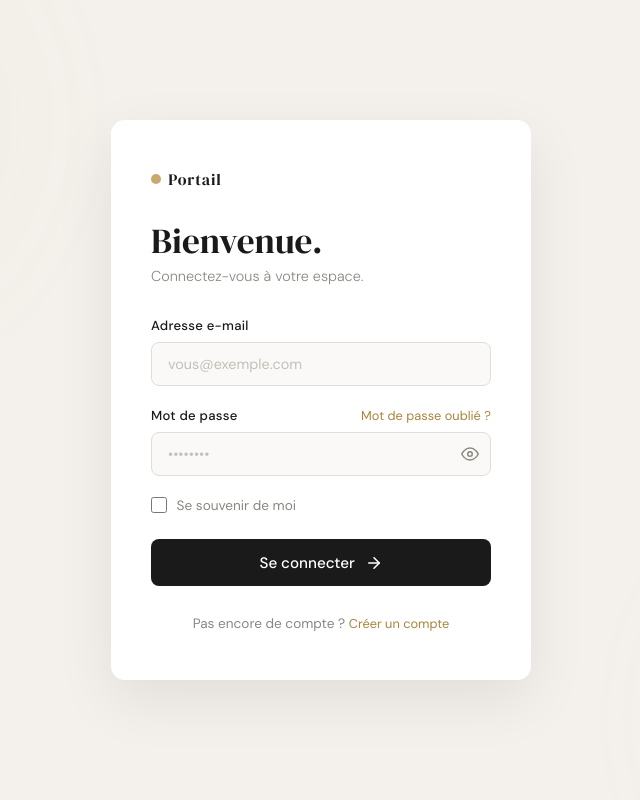
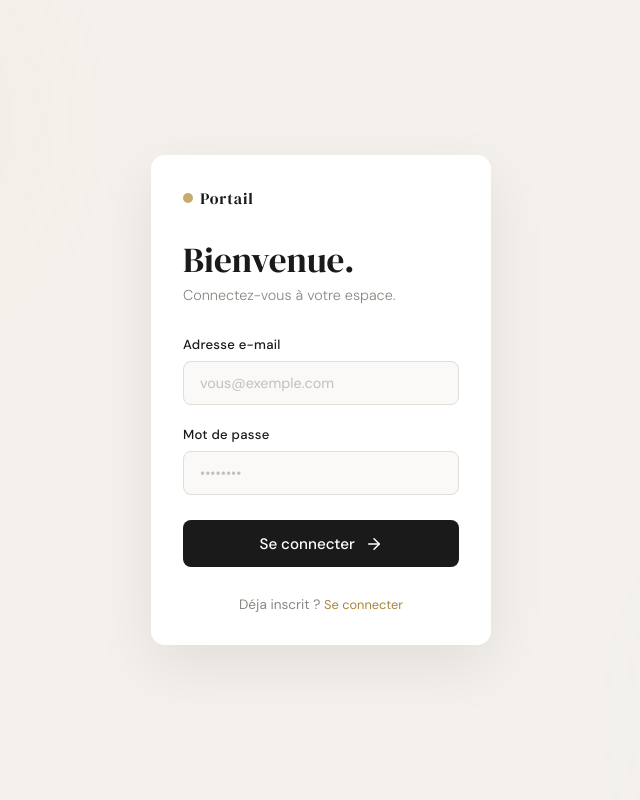
Before and after one commit to louisbrajat/Projet_GenFlix, a Flask app: template templates/login.html in a window 1280 px wide. Shown: the whole page, without its empty margins (319-959 px from the left). Run offline with Flask 3, Linux system fonts and the light colour scheme; the template is opened without the code that fills it, so the values that code supplies are empty.

Commit message:
HTML Login & CSS login new version

```diff
--- a/app.py
+++ b/app.py
@@ -23,7 +23,7 @@ app.config["SESSION_SQLALCHEMY"] = db
 
 @app.route('/', methods=['GET'])
 def home():
-    return render_template("base.html")
+    return render_template("login.html")
 
 db.init_app(app)
 sess.init_app(app)
@@ -31,5 +31,6 @@ sess.init_app(app)
 with app.app_context():
     db.create_all()
 
+
 if __name__ == "__main__":
     app.run(host="127.0.0.1", port=5000, debug=True)
--- a/static/css/login.css
+++ b/static/css/login.css
@@ -88,9 +88,9 @@ body {
   background: var(--card-bg);
   border-radius: var(--radius);
   box-shadow: var(--shadow);
-  padding: 3rem 2.5rem;
+  padding: 2rem 2rem;
   width: 100%;
-  max-width: 420px;
+  max-width: 340px;
   animation: fadeUp 0.5s ease both;
 }
 
@@ -204,47 +204,9 @@ body {
   background: #fff;
 }
 
-/* Password field — laisser de la place pour l'icône */
-.form__input-wrapper .form__input {
-  padding-right: 2.8rem;
-}
-
-.form__eye {
-  position: absolute;
-  right: 0.75rem;
-  top: 50%;
-  transform: translateY(-50%);
-  background: none;
-  border: none;
-  cursor: pointer;
-  color: var(--muted);
-  display: flex;
-  align-items: center;
-  padding: 0;
-  transition: color 0.2s;
-}
-.form__eye:hover { color: var(--accent); }
-
-/* Checkbox */
-.form__check {
-  display: flex;
-  align-items: center;
-  gap: 0.6rem;
-}
-
-.form__checkbox {
-  width: 16px;
-  height: 16px;
-  accent-color: var(--accent);
-  cursor: pointer;
-  flex-shrink: 0;
-}
-
-.form__check-label {
-  font-size: 0.85rem;
-  color: var(--muted);
-  cursor: pointer;
-  user-select: none;
+/* Password field — padding normal */
+.form__input {
+  padding: 0.75rem 1rem;
 }
 
 /* =============================================
--- a/templates/login.html
+++ b/templates/login.html
@@ -4,7 +4,7 @@
   <meta charset="UTF-8" />
   <meta name="viewport" content="width=device-width, initial-scale=1.0"/>
   <title>Connexion</title>
-  <link rel="stylesheet" href="{{ url_for('static', filename='css/login.css') }}" />
+  <link rel="stylesheet" href="../static/css/login.css" />
   <link href="https://fonts.googleapis.com/css2?family=DM+Serif+Display&family=DM+Sans:wght@300;400;500&display=swap" rel="stylesheet"/>
 </head>
 <body>
@@ -41,11 +41,7 @@
       </div>
 
       <div class="form__group">
-        <div class="form__label-row">
         <label class="form__label" for="password">Mot de passe</label>
-          <a class="form__link" href="#">Mot de passe oublié ?</a>
-        </div>
-        <div class="form__input-wrapper">
         <input
           class="form__input"
           type="password"
@@ -55,19 +51,6 @@
           autocomplete="current-password"
           required
         />
-          <button type="button" class="form__eye" id="togglePassword" aria-label="Afficher le mot de passe">
-            <!-- Eye icon -->
-            <svg id="eyeIcon" xmlns="http://www.w3.org/2000/svg" width="18" height="18" viewBox="0 0 24 24" fill="none" stroke="currentColor" stroke-width="2" stroke-linecap="round" stroke-linejoin="round">
-              <path d="M1 12s4-8 11-8 11 8 11 8-4 8-11 8-11-8-11-8z"/>
-              <circle cx="12" cy="12" r="3"/>
-            </svg>
-          </button>
-        </div>
-      </div>
-
-      <div class="form__check">
-        <input type="checkbox" id="remember" name="remember" class="form__checkbox"/>
-        <label for="remember" class="form__check-label">Se souvenir de moi</label>
       </div>
 
       <button class="btn" type="submit">
@@ -81,27 +64,11 @@
     </form>
 
     <p class="card__footer">
-      Pas encore de compte ? <a class="form__link" href="#">Créer un compte</a>
+      Déja inscrit ? <a class="form__link" href="#">Se connecter</a>
     </p>
 
   </main>
 
-  <script>
-    const toggle = document.getElementById('togglePassword');
-    const pwd = document.getElementById('password');
-    const icon = document.getElementById('eyeIcon');
-
-    toggle.addEventListener('click', () => {
-      const isHidden = pwd.type === 'password';
-      pwd.type = isHidden ? 'text' : 'password';
-      icon.innerHTML = isHidden
-        ? `<path d="M17.94 17.94A10.07 10.07 0 0 1 12 20c-7 0-11-8-11-8a18.45 18.45 0 0 1 5.06-5.94"/>
-           <path d="M9.9 4.24A9.12 9.12 0 0 1 12 4c7 0 11 8 11 8a18.5 18.5 0 0 1-2.16 3.19"/>
-           <line x1="1" y1="1" x2="23" y2="23"/>`
-        : `<path d="M1 12s4-8 11-8 11 8 11 8-4 8-11 8-11-8-11-8z"/>
-           <circle cx="12" cy="12" r="3"/>`;
-    });
-  </script>
 
 </body>
 </html>
```
Also changed, not shown: templates/register.html (+74 -0 lines). Lines whose indentation alone changed are shown as unchanged.
